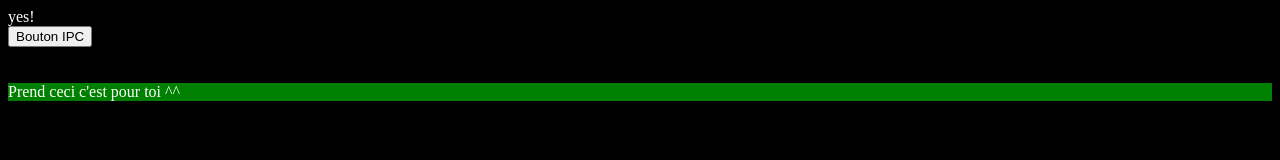
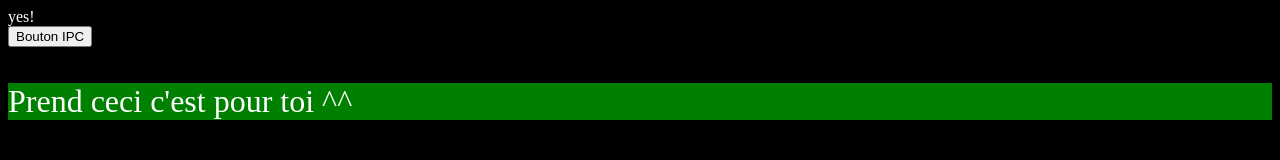
Before and after one commit to GreepTheSheep/electron-tests, an Electron app: page content/index.html in a window 1280 px wide. Drawn offline with Linux system fonts and the light colour scheme; no server answers.

Commit message:
font size

```diff
--- a/content/index.html
+++ b/content/index.html
@@ -18,7 +18,7 @@
             }
             .div1{
                 -webkit-app-region: drag;
-                size: 20px;
+                font-size: xx-large;
                 background-color: green;
             }
         </style>
```
Also changed, not shown: index.js (+6 -7 lines).
